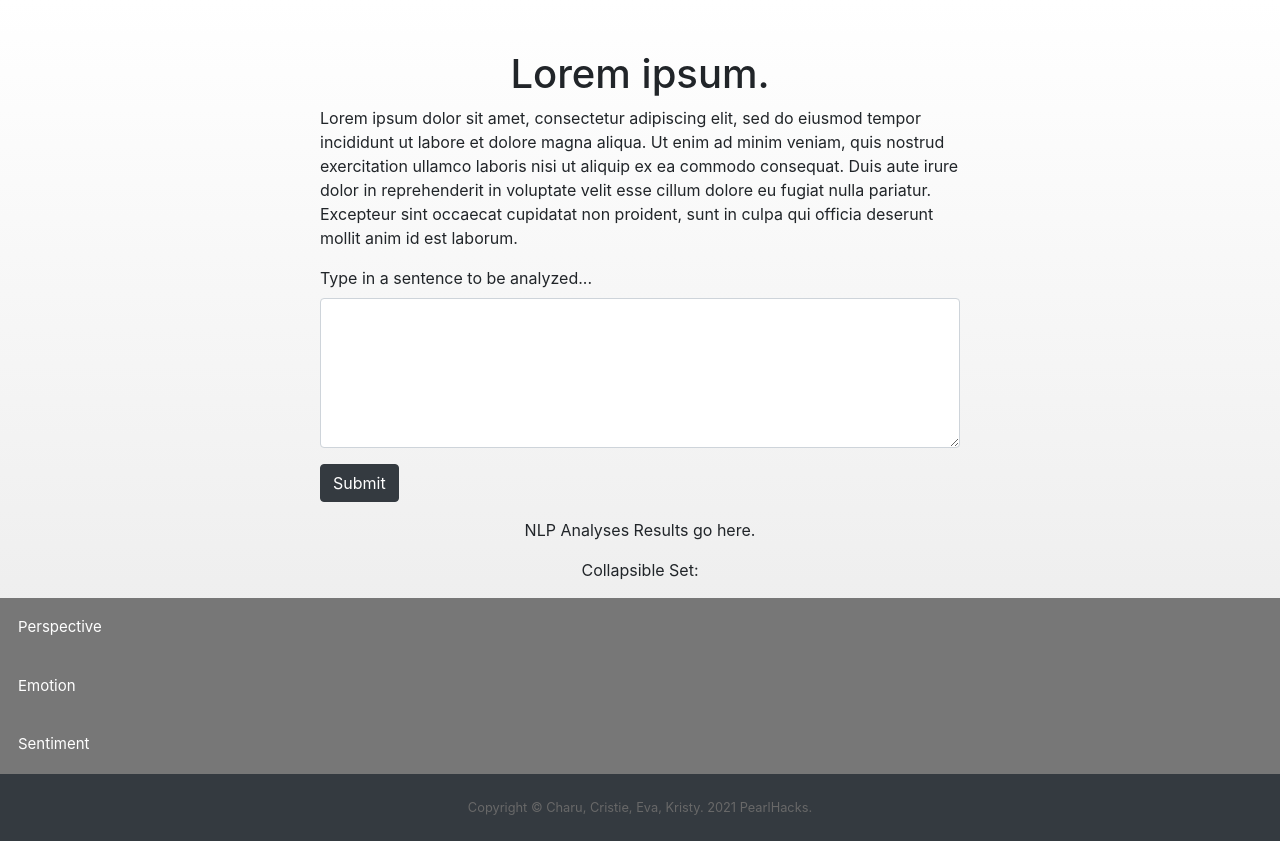
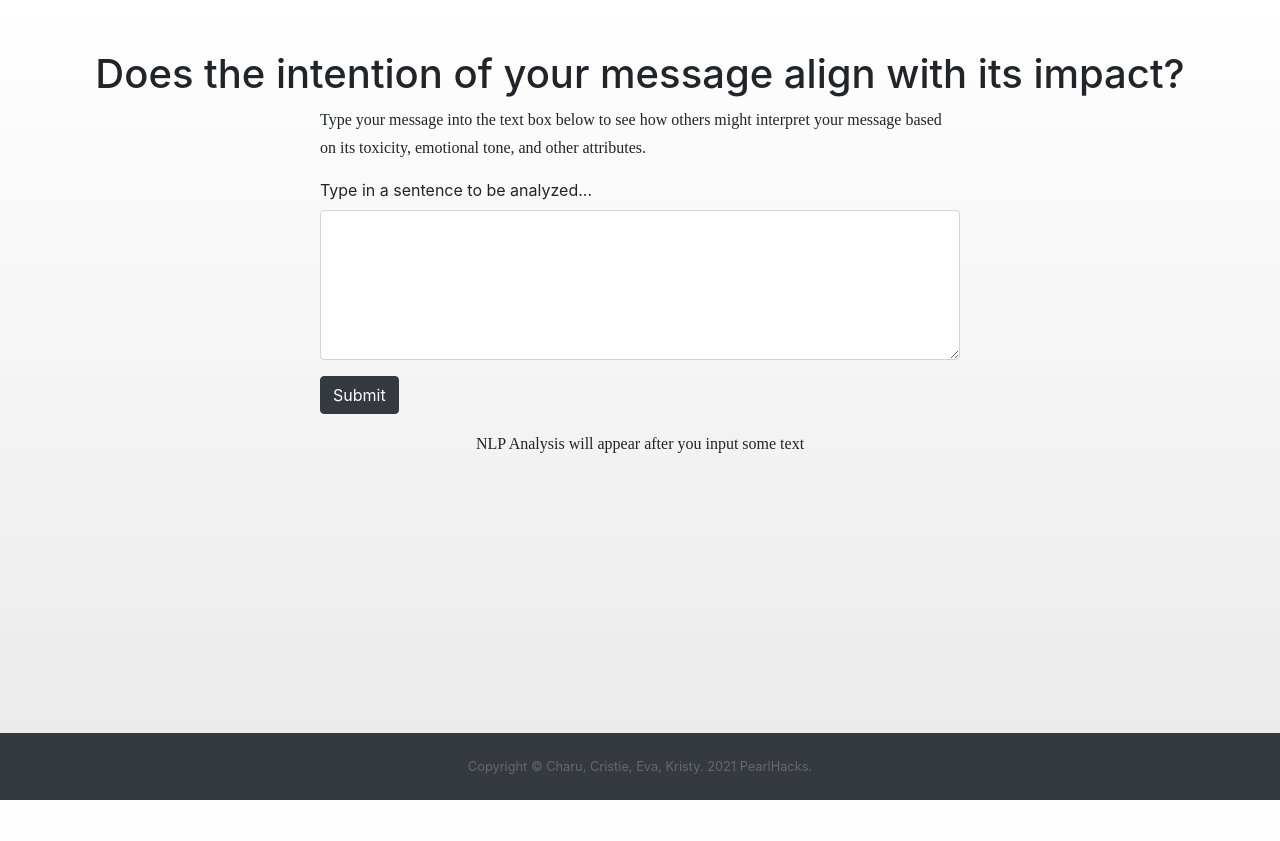
Before and after one commit to charusm18/PearlHacks, a Flask app: page / in a window 1280 px wide. After the commit the page ends 800 px from the top, so only its background shows below. Run offline with Flask 2, Linux system fonts and the light colour scheme; some libraries are stand-ins or nearby versions.

Commit message:
html styling

```diff
--- a/static/main.css
+++ b/static/main.css
@@ -40,25 +40,52 @@ body {
   background: linear-gradient(#ffffff, #e9e9e9);
 }
 
+p{
+  font-family: Josefin Sans;
+  font-style: normal;
+  font-weight: 300;
+  font-size: 16px;
+  line-height: 28px;
+  }
+
+  h1{
+    font-family: Josefin Sans;
+font-style: normal;
+font-weight: normal;
+font-size: 32px;
+line-height: 40px;
+/* or 125% */
+
+text-align: center;
+  }
+
   .collapsible {
-  background-color: #777;
-  color: white;
+    font-family: Josefin Sans;
+    font-style: normal;
+    font-weight: normal;
+    font-size: 24px;
+    line-height: 24px;
+
+    color: #000000;
     cursor: pointer;
     padding: 18px;
-  width: 100%;
+    width: 50%;
     border: none;
     text-align: left;
     outline: none;
-  font-size: 15px;
+    color: black;
+    border-bottom: 1px solid black;
 }
 
 .active, .collapsible:hover {
-  background-color: #555;
+content:"\f067";
+color: black;
+border-bottom: 1px solid black;
 }
 
 .content {
-  padding: 0 18px;
+padding: 18px;
 display: none;
 overflow: hidden;
-  background-color: #f1f1f1;
+
 }
--- a/templates/index.html
+++ b/templates/index.html
@@ -17,12 +17,9 @@
 </head>
 <body class="d-flex flex-column">
     <div class="test-main" id="page-content">
-        <h1 id="page-title">Lorem ipsum.</h1>
+        <h1 id="page-title">Does the intention of your message align with its impact?</h1>
         <div class="test">
-            <p>Lorem ipsum dolor sit amet, consectetur adipiscing elit, sed do eiusmod tempor incididunt ut labore et dolore magna
-            aliqua. Ut enim ad minim veniam, quis nostrud exercitation ullamco laboris nisi ut aliquip ex ea commodo consequat. Duis
-            aute irure dolor in reprehenderit in voluptate velit esse cillum dolore eu fugiat nulla pariatur. Excepteur sint
-            occaecat cupidatat non proident, sunt in culpa qui officia deserunt mollit anim id est laborum.</p>
+            <p>Type your message into the text box below to see how others might interpret your message based on its toxicity, emotional tone, and other attributes.</p>
             <form method="post" action="/nlp" my-form>
                 <div class="form-group">
                     <label for="exampleFormControlTextarea1">Type in a sentence to be analyzed...</label>
@@ -31,35 +28,24 @@
                 <button type="submit" class="btn btn-dark">Submit</button>
             </form>
         </div>
-        <p>NLP Analyses Results go here.</p>
+        <p>NLP Analysis will appear after you input some text</p>
 
-        <p>Collapsible Set:</p>
+        {% if not initScreen %}
         <button type="button" class="collapsible">Perspective</button>
         <div class="content">
-            {% if initScreen %}
-                <p>No content yet. Please type in some text to continue!</p>
-            {%else%}
                 <p>{{perspectiveValues}}</p>
-            {% endif %}
         </div>
 
         <button type="button" class="collapsible">Emotion</button>
         <div class="content">
-            {% if initScreen %}
-            <p>No content yet. Please type in some text to continue!</p>
-            {%else%}
-                <p>{{emotionsValues}}</p>
-            {% endif %}
+            <p>{{emotionsValues}}</p>
         </div>
 
         <button type="button" class="collapsible">Sentiment</button>
         <div class="content">
-            {% if initScreen %}
-            <p>No content yet. Please type in some text to continue!</p>
-            {%else%}
-                <p>{{sentimentValues}}</p>
-            {% endif %}
+            <p>{{sentimentValues}}</p>
         </div>
+        {% endif %}
 
 
     </div> <!-- End page content-->
```
Lines whose indentation alone changed are shown as unchanged.
